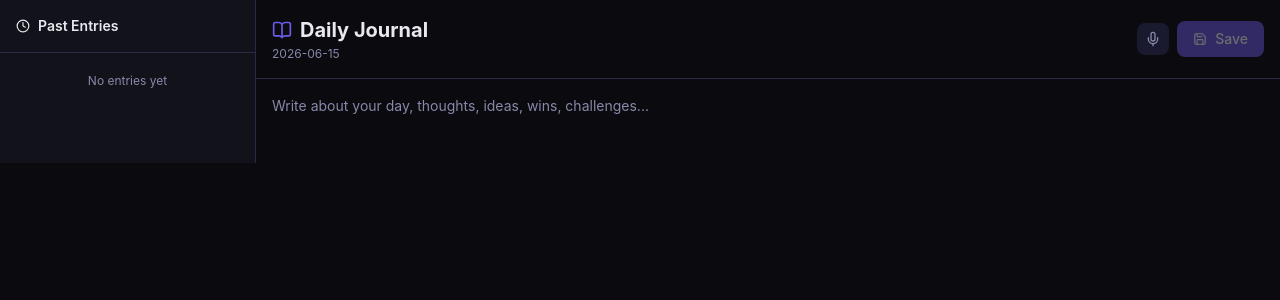
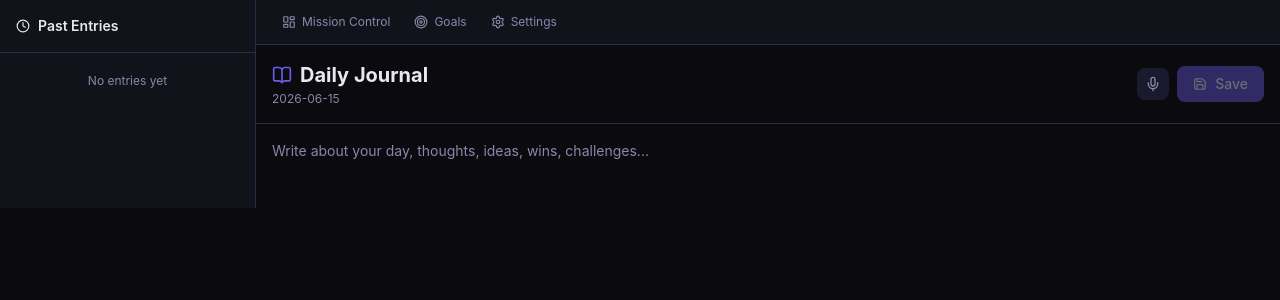
Before and after one commit to arisecrewyes/agent-os, a Next.js app: page /journal in a window 1280 px wide. Shown: the top 300 px of the page. Built offline with nearby package versions, Linux system fonts and the light colour scheme.

Commit message:
Fix Journal page: add PageNav for navigation

```diff
--- a/src/app/journal/page.tsx
+++ b/src/app/journal/page.tsx
@@ -2,7 +2,30 @@
 
 import { useState, useEffect, useRef } from "react";
 import { motion, AnimatePresence } from "framer-motion";
-import { BookOpen, Save, Mic, MicOff, Clock } from "lucide-react";
+import Link from "next/link";
+import { BookOpen, Save, Mic, MicOff, Clock, LayoutDashboard, Target, Settings } from "lucide-react";
+
+function PageNav() {
+  const items = [
+    { label: "Mission Control", icon: <LayoutDashboard size={14} />, href: "/" },
+    { label: "Goals", icon: <Target size={14} />, href: "/goals" },
+    { label: "Settings", icon: <Settings size={14} />, href: "/settings" },
+  ];
+  return (
+    <div className="border-b border-[var(--border)] bg-[var(--bg-secondary)] px-4 py-2 flex items-center gap-1 -mx-4 -mt-4 mb-4">
+      {items.map((item) => (
+        <Link
+          key={item.href}
+          href={item.href}
+          className="flex items-center gap-1.5 px-2.5 py-1.5 rounded-lg text-xs text-[var(--text-secondary)] hover:bg-[var(--bg-card)] hover:text-[var(--text-primary)] transition-colors"
+        >
+          {item.icon}
+          <span>{item.label}</span>
+        </Link>
+      ))}
+    </div>
+  );
+}
 
 interface JournalEntry {
   id: string;
@@ -139,6 +162,29 @@ export default function JournalPage() {
 
       {/* Main Editor */}
       <div className="flex-1 flex flex-col overflow-hidden">
+        <div className="px-4 py-2 border-b border-[var(--border)] bg-[var(--bg-secondary)] flex items-center gap-1">
+          <Link
+            href="/"
+            className="flex items-center gap-1.5 px-2.5 py-1.5 rounded-lg text-xs text-[var(--text-secondary)] hover:bg-[var(--bg-card)] hover:text-[var(--text-primary)] transition-colors"
+          >
+            <LayoutDashboard size={14} />
+            <span>Mission Control</span>
+          </Link>
+          <Link
+            href="/goals"
+            className="flex items-center gap-1.5 px-2.5 py-1.5 rounded-lg text-xs text-[var(--text-secondary)] hover:bg-[var(--bg-card)] hover:text-[var(--text-primary)] transition-colors"
+          >
+            <Target size={14} />
+            <span>Goals</span>
+          </Link>
+          <Link
+            href="/settings"
+            className="flex items-center gap-1.5 px-2.5 py-1.5 rounded-lg text-xs text-[var(--text-secondary)] hover:bg-[var(--bg-card)] hover:text-[var(--text-primary)] transition-colors"
+          >
+            <Settings size={14} />
+            <span>Settings</span>
+          </Link>
+        </div>
         <div className="p-4 border-b border-[var(--border)] flex items-center justify-between">
           <div>
             <h1 className="text-xl font-bold flex items-center gap-2">
```
